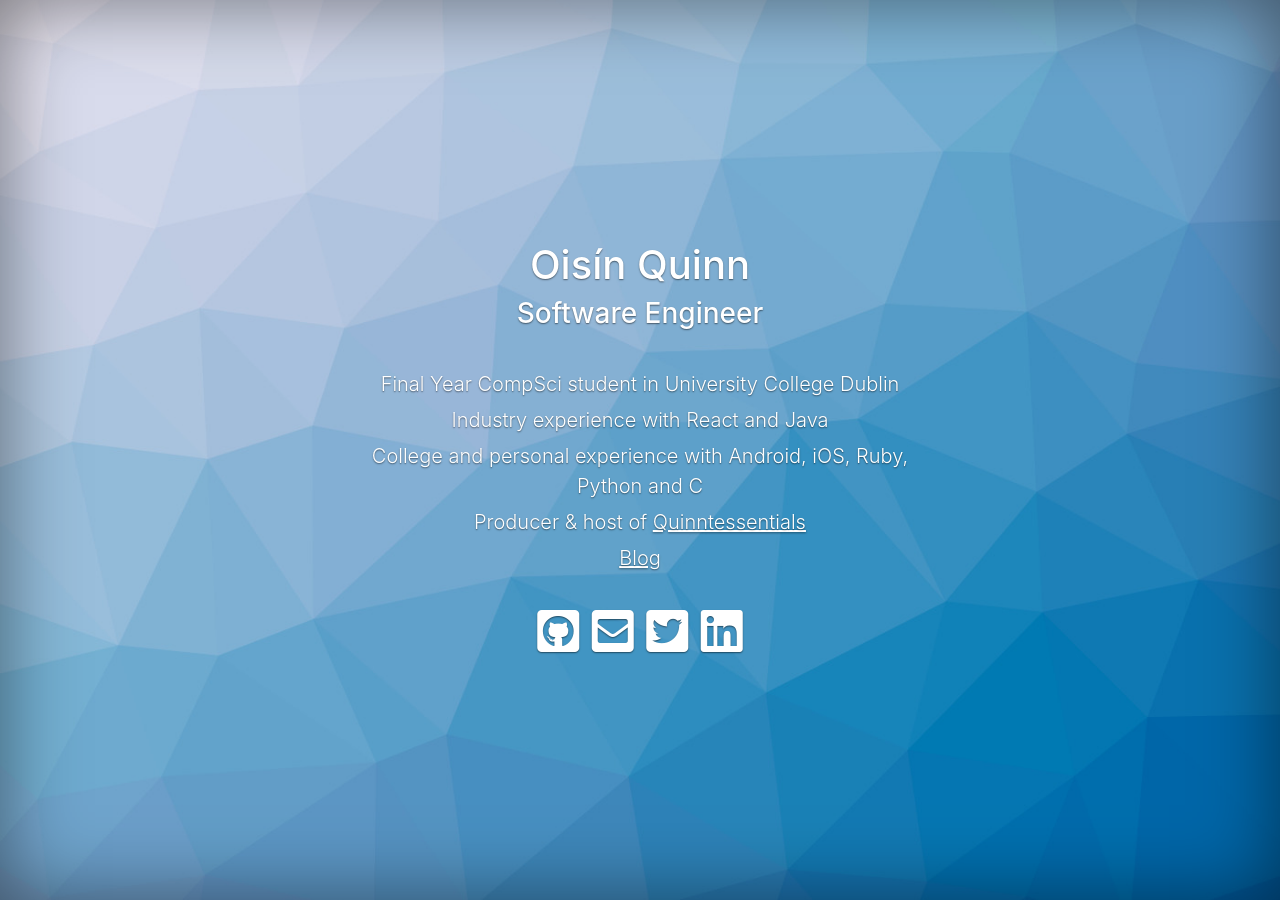
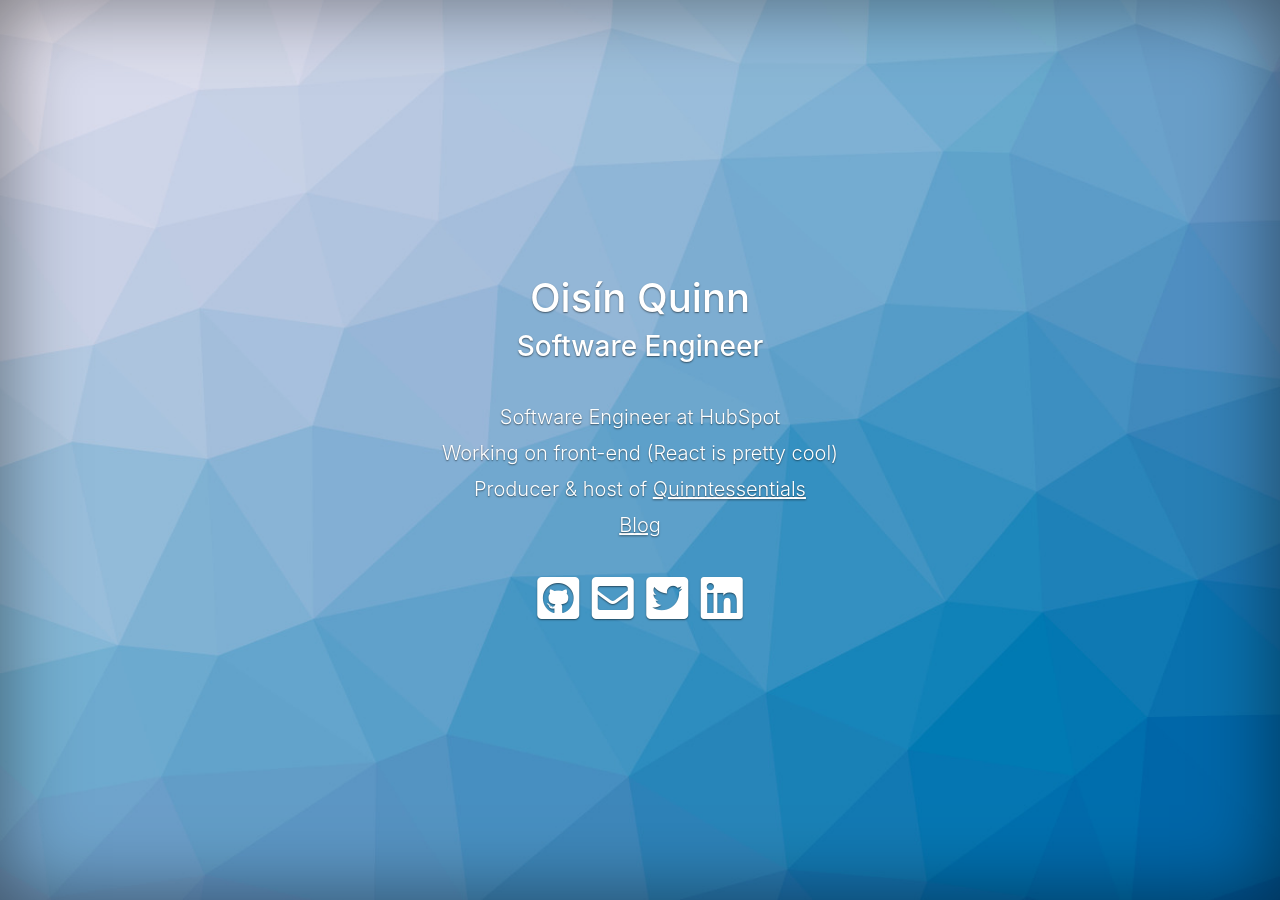
Before and after one commit to oisinq/oisin.io, a Jekyll site: the page index.html, which Jekyll copies as it is, in a window 1280 px wide. Built offline with Jekyll 4.4.1, drawn with Linux system fonts in a browser that asks for light colours; nearby versions of some CDN libraries.

Commit message:
Updated bio content

```diff
--- a/index.html
+++ b/index.html
@@ -36,12 +36,9 @@
         <h3>Software Engineer</h3>
         <br />
         <p class="lead">
-          Final Year CompSci student in University College Dublin
+          Software Engineer at HubSpot
         </p>
-        <p class="lead">Industry experience with React and Java</p>
-        <p class="lead">
-          College and personal experience with Android, iOS, Ruby, Python and C
-        </p>
+        <p class="lead">Working on front-end (React is pretty cool)</p>
         <p class="lead">
           Producer &amp; host of
           <a href="https://mixcloud.com/quinntessentials" id="radio-link"
```
